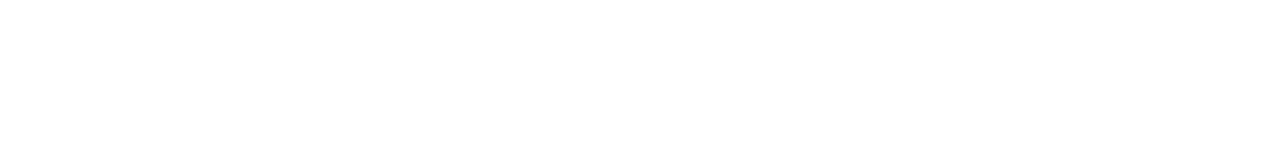
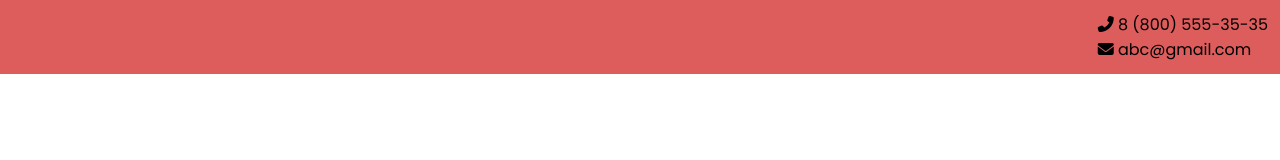
Before and after one commit to Anshika75/Campus-Ambassador, a plain HTML site: page index.html in a window 1280 px wide. Drawn offline with Linux system fonts and the light colour scheme.

Commit message:
header added

```diff
--- a/index.html
+++ b/index.html
@@ -4,9 +4,22 @@
     <meta charset="UTF-8">
     <meta name="viewport" content="width=device-width, initial-scale=1.0">
     <title>Document</title>
+    <link rel="stylesheet" href="https://cdnjs.cloudflare.com/ajax/libs/font-awesome/6.4.0/css/all.min.css" integrity="sha512-iecdLmaskl7CVkqkXNQ/ZH/XLlvWZOJyj7Yy7tcenmpD1ypASozpmT/E0iPtmFIB46ZmdtAc9eNBvH0H/ZpiBw==" crossorigin="anonymous" referrerpolicy="no-referrer" />
     <link rel="stylesheet" href="./sass/style.css">
 </head>
 <body>
-
+    <header>
+        <div class="logo"></div>
+        <div class="contact">
+            <div class="contact__item">
+                <i class="fas fa-phone-alt"></i>
+                <span>8 (800) 555-35-35</span>
+            </div>
+            <div class="contact__item">
+                <i class="fas fa-envelope"></i>
+                <span> abc@gmail.com </span>
+            </div>
+        </div>
+    </header>
 </body>
 </html>
--- /dev/null
+++ b/sass/_mixin.scss
@@ -0,0 +1,6 @@
+@mixin flexprops($direction, $justify, $align) {
+    display: flex;
+    justify-content: $justify;
+    align-items: $align;
+    flex-direction: $direction;
+}
--- a/sass/style.scss
+++ b/sass/style.scss
@@ -0,0 +1,22 @@
+@import "mixin";
+@import url('https://fonts.googleapis.com/css2?family=Poppins:wght@100;200;300;400;500;600;700;800;900&display=swap');
+
+*{
+    margin: 0;
+    padding: 0;
+    box-sizing: border-box;
+}
+:root{
+    --primary-color: #DD5C5C;
+    --secondary-color: #2E0653;
+    --primary-font: 'Poppins', sans-serif;
+}
+body{
+    font-family: var(--primary-font);
+}
+header{
+    @include flexprops(row, space-between, center);
+    background-color: var(--primary-color);
+    min-height: 5vmin;
+    padding: 1.5vmin;
+}
```
Also changed, not shown: Assets/asset0.png (added), Assets/asset1.png (added), Assets/asset2.png (added), sass/style.css, 1 other file.
